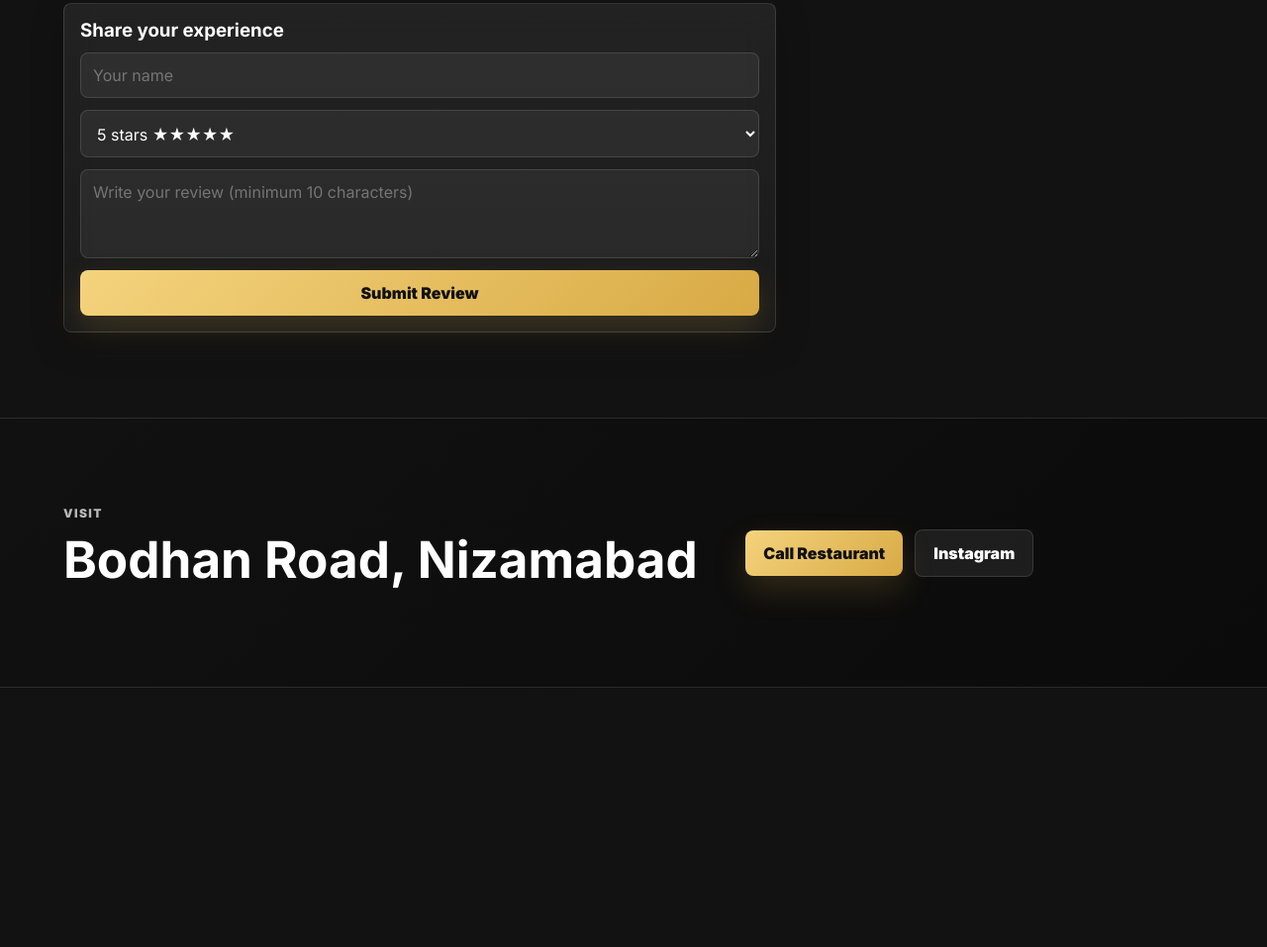
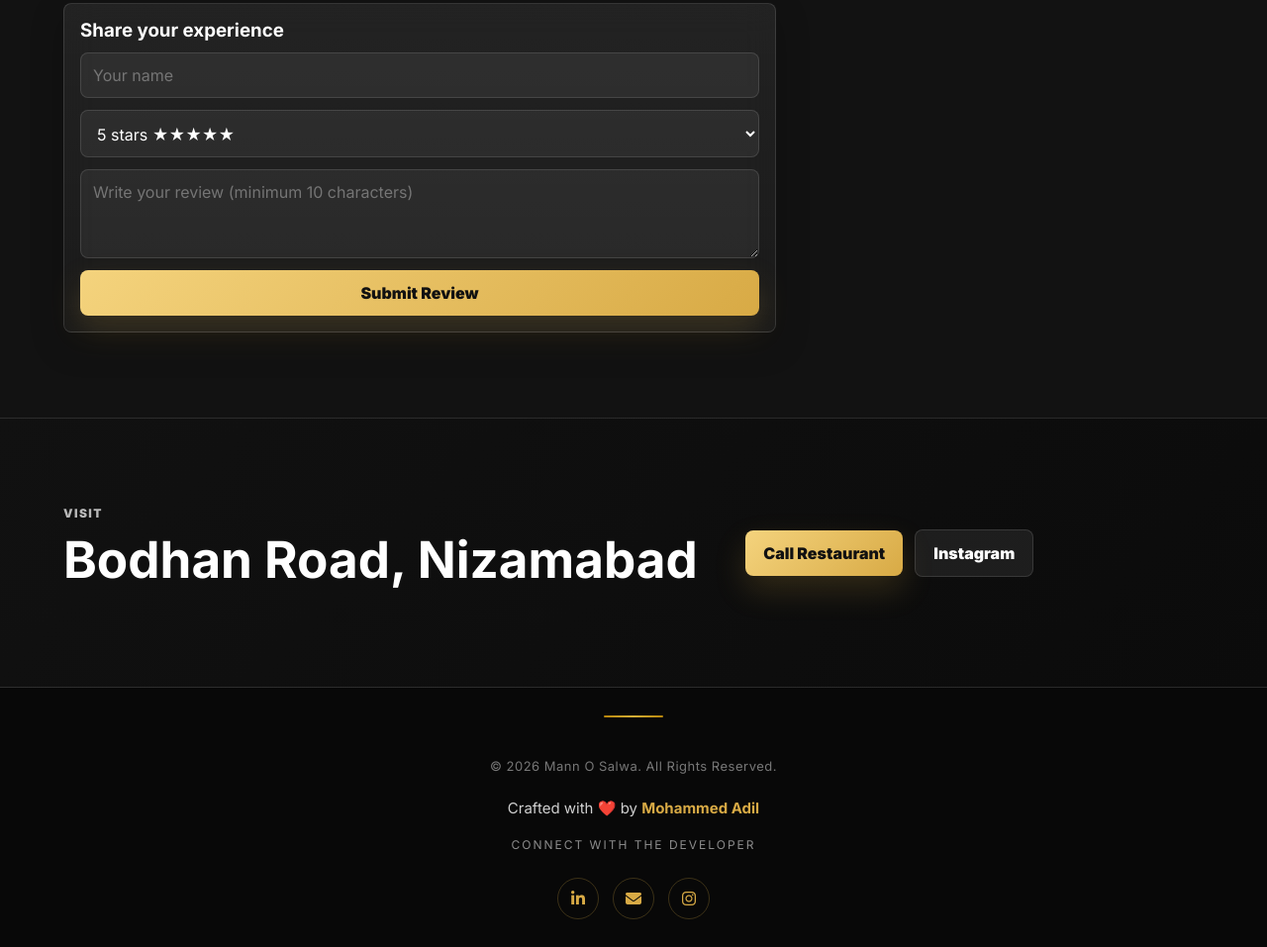
Before and after one commit to m0hdaadil/mann-o-salwa-project, a website: page public/index.html in a window 1280 px wide. Shown: the part 1670-2627 px from the top of the page at 99% size. Before the commit the page ends 2365 px from the top, so only its background shows below. Drawn offline with Linux system fonts and the light colour scheme; no server answers.

Commit message:
Add professional developer footer and UI improvements

```diff
--- a/public/index.html
+++ b/public/index.html
@@ -9,6 +9,8 @@
     <link rel="preconnect" href="https://fonts.gstatic.com" crossorigin>
     <link href="https://fonts.googleapis.com/css2?family=Inter:wght@400;500;600;700;800;900&display=swap" rel="stylesheet">
     <link rel="stylesheet" href="/styles.css">
+    <link rel="stylesheet"
+    href="https://cdnjs.cloudflare.com/ajax/libs/font-awesome/6.6.0/css/all.min.css">
   </head>
   <body>
     <header class="topbar">
@@ -103,6 +105,44 @@
           <a class="button ghost" id="instaLink" target="_blank" rel="noreferrer">Instagram</a>
         </div>
       </section>
+          <footer class="footer">
+
+          <div class="footer-line"></div>
+
+          <div class="footer-bottom">
+
+              <p class="copyright">
+                  © 2026 Mann O Salwa. All Rights Reserved.
+              </p>
+
+              <p class="developer">
+                  Crafted with ❤️ by
+                  <a href="https://www.linkedin.com/in/mohammed-adil-6234a5297/" target="_blank">
+                     Mohammed Adil
+                  </a>
+              </p>
+
+              <p class="connect-text">Connect with the Developer</p>
+
+          <div class="developer-icons">
+
+                  <a href="https://www.linkedin.com/in/mohammed-adil-6234a5297/" target="_blank" aria-label="LinkedIn">
+                      <i class="fab fa-linkedin-in"></i>
+                  </a>
+
+                  <a href="mailto:mohammedadil.0073@gmail.com" aria-label="Email">
+                      <i class="fas fa-envelope"></i>
+                  </a>
+
+                  <a href="#" aria-label="Instagram">
+                      <i class="fab fa-instagram"></i>
+                  </a>
+
+              </div>
+
+          </div>
+
+      </footer>
     </main>
 
     <div class="cart-backdrop" id="cartBackdrop"></div>
--- a/public/styles.css
+++ b/public/styles.css
@@ -743,3 +743,121 @@ th { color: var(--muted); font-size: 13px; text-transform: uppercase; }
 body.cart-open #cartBar{
     display: none !important;
 }
+/* ================= Footer ================= */
+
+.footer{
+    padding:28px 20px;
+    background:#080808;
+}
+
+.footer-line{
+    width:60px;
+    height:2px;
+    background:linear-gradient(90deg,#b8860b,#d4af37,#b8860b);
+    border-radius:50px;
+    margin:0 auto 28px;
+}
+
+.footer-bottom{
+
+    display:flex;
+    flex-direction:column;
+
+    align-items:center;
+    justify-content:center;
+
+    gap:12px;
+
+    text-align:center;
+
+}
+
+.copyright{
+    color:#777;
+    font-size:13px;
+    letter-spacing:.5px;
+}
+
+.developer{
+
+    margin:0;
+    color:#cfcfcf;
+    font-size:15px;
+
+}
+
+.developer a{
+
+    color:var(--gold);
+    font-weight:700;
+
+    text-decoration:none;
+
+    transition:.3s;
+
+}
+
+.developer a:hover{
+    color:var(--gold);
+    text-shadow:0 0 12px rgba(216,170,69,.45);
+}
+
+.connect-text{
+    margin-top:8px;
+    margin-bottom:6px;
+    color:#8c8c8c;
+    font-size:12px;
+    letter-spacing:2px;
+    text-transform:uppercase;
+}
+.developer-icons{
+
+    display:flex;
+
+    gap:14px;
+
+    margin-top:8px;
+
+}
+
+.developer-icons a{
+
+    width:42px;
+    height:42px;
+
+    display:flex;
+
+    justify-content:center;
+    align-items:center;
+
+    border-radius:50%;
+
+    border:1px solid rgba(216,170,69,.25);
+
+    color:var(--gold);
+
+    transition:.35s;
+
+}
+
+.developer-icons a:hover{
+
+    background:var(--gold);
+
+    color:#111;
+
+    transform:translateY(-4px);
+
+    box-shadow:0 0 18px rgba(216,170,69,.35);
+
+}
+
+@media(max-width:768px){
+
+.footer{
+
+padding:24px 15px;
+
+}
+
+}
```
